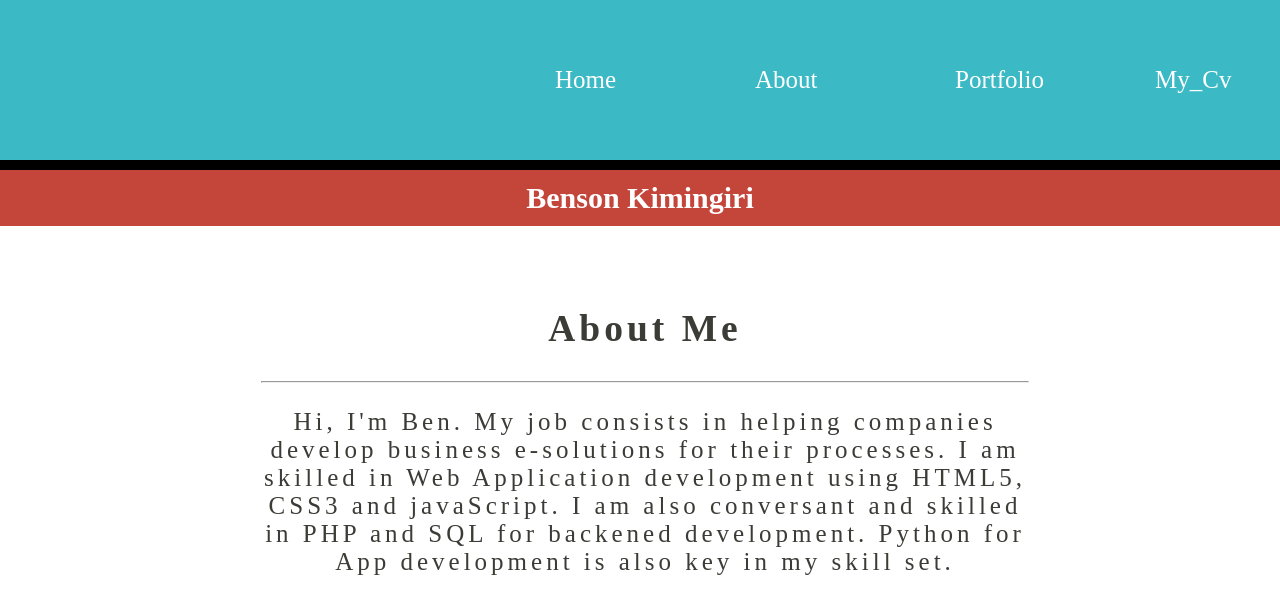
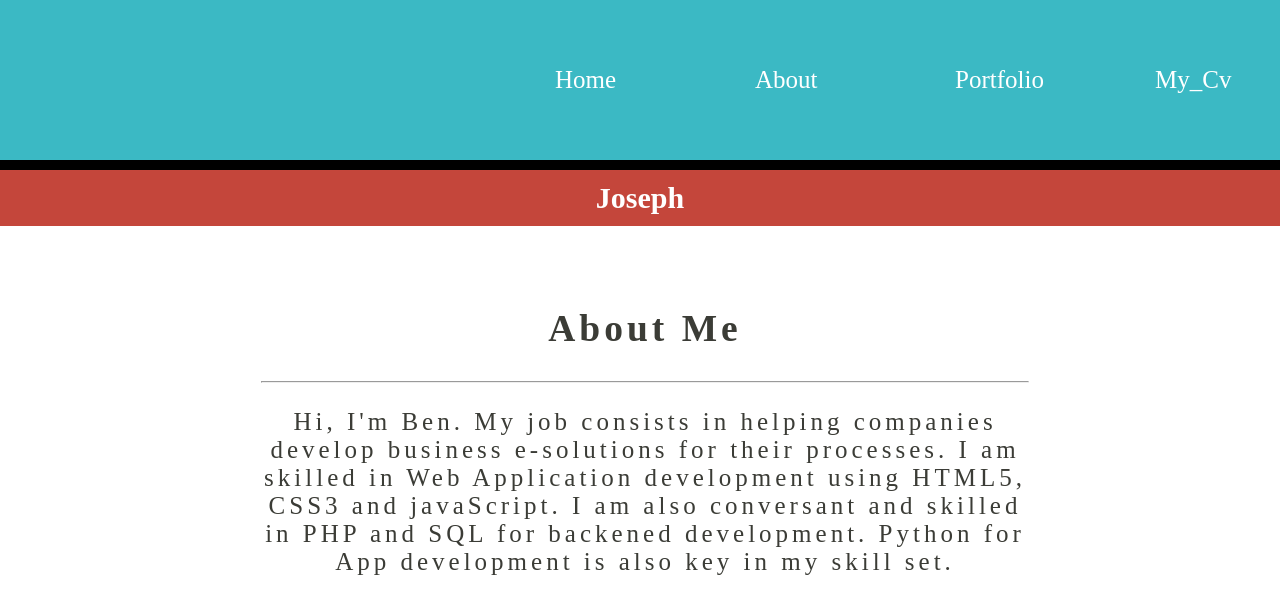
Before and after one commit to benitopeto/Portfolio, a plain HTML site: page index.html in a window 1280 px wide. Drawn offline with Linux system fonts and the light colour scheme.

Commit message:
Update index.html

```diff
--- a/index.html
+++ b/index.html
@@ -31,7 +31,7 @@
  </header>
  <section class="sec1">
   <div id="myportfolio">
-  <h1>Benson Kimingiri</h1>
+  <h1>Joseph</h1>
   </div>
 
  </section>
```
